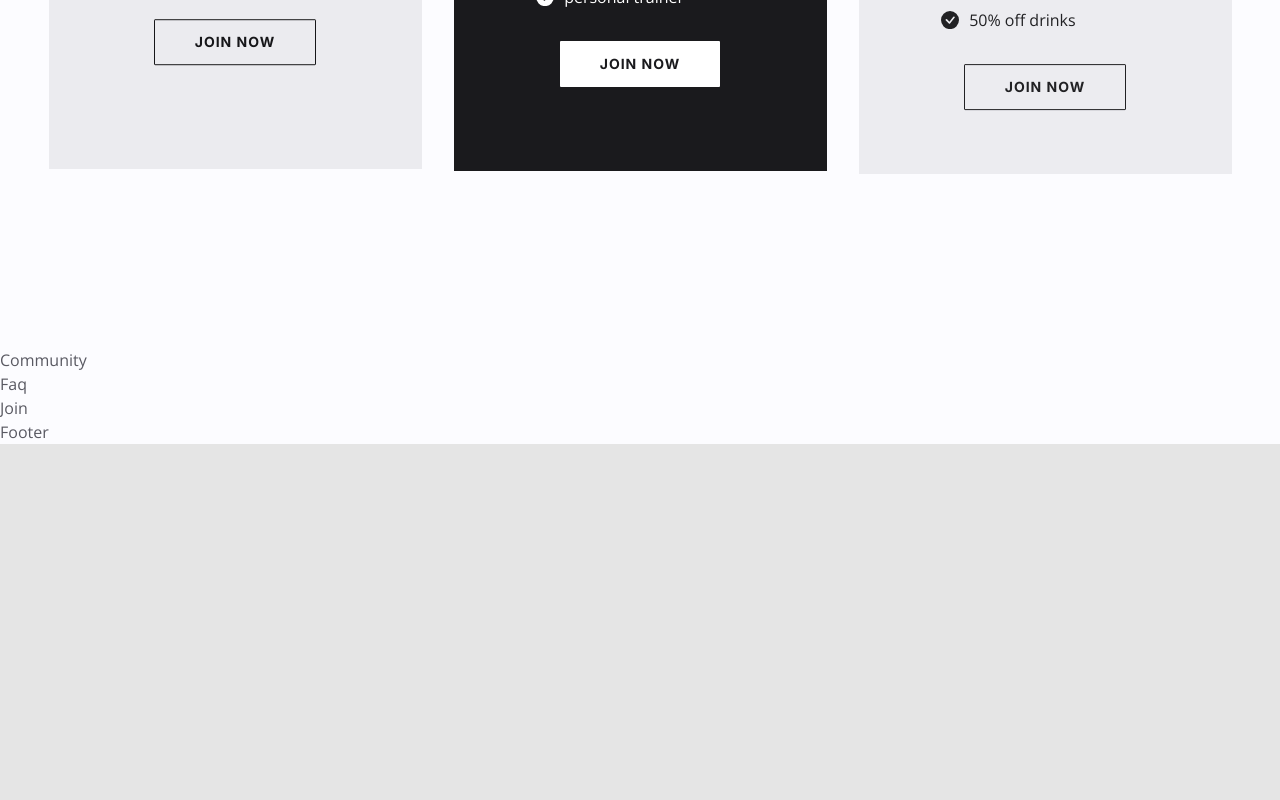
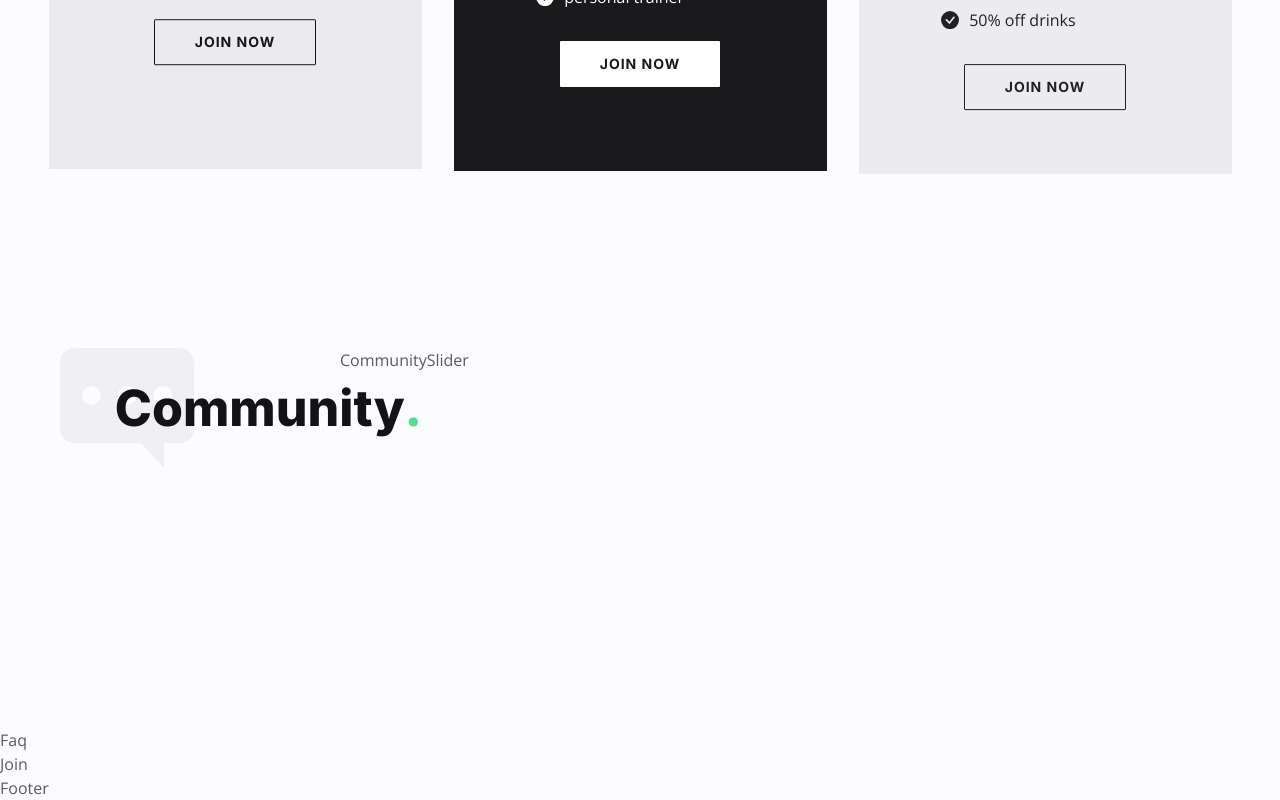
Before and after one commit to estaniulyte/sports-website, a React (Create React App) app: page / in a window 1280 px wide. Shown: the part 2802-3602 px from the top of the page. Before the commit the page ends 3246 px from the top, so only its background shows below. Built offline with nearby package versions, Linux system fonts and the light colour scheme; the HTML template or start-up script is replaced by a standard one.

Commit message:
feat: create community section

```diff
--- a/src/components/Community.js
+++ b/src/components/Community.js
@@ -1,7 +1,30 @@
-import React from 'react';
+import React from "react";
+
+import { community } from "../data";
+
+import CommunitySlider from "../components/CommunitySlider";
 
 const Community = () => {
-  return <div>Community</div>;
+  const { icon, title, testimonials } = community;
+
+  return (
+    <section className="section relative lg:max-w-[1500px] lg:mx-auto">
+      <div className="container mx-auto">
+        <div className="flex">
+          <div className="section-title-group max-w-[240px] px-4 lg:px-0 lg:ml-0 mx-auto">
+            <img src={icon} alt="section icon" />
+            <h2 className="h2 section-title">
+              {title}
+              <span className="text-primary-200">.</span>
+            </h2>
+          </div>
+          <div className="absolute -right-[275px] lg:-right-[200px] w-[1000px] lg:w-[1140px] top-48 lg:top-0">
+            <CommunitySlider testimonials={testimonials} />
+          </div>
+        </div>
+      </div>
+    </section>
+  );
 };
 
 export default Community;
```
